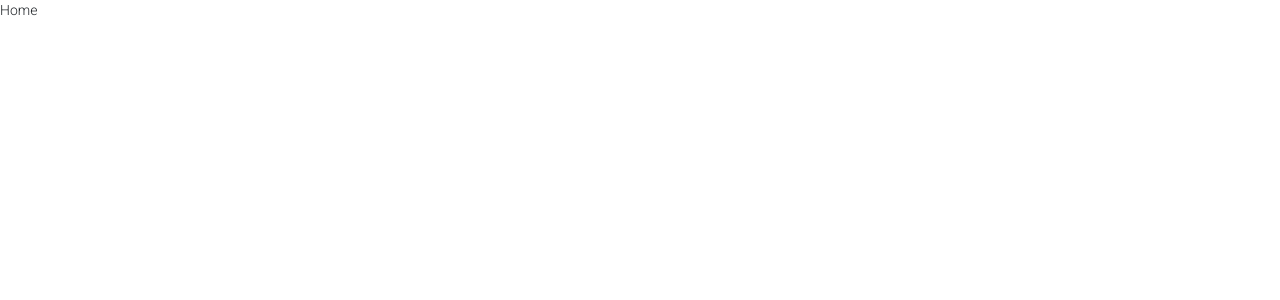
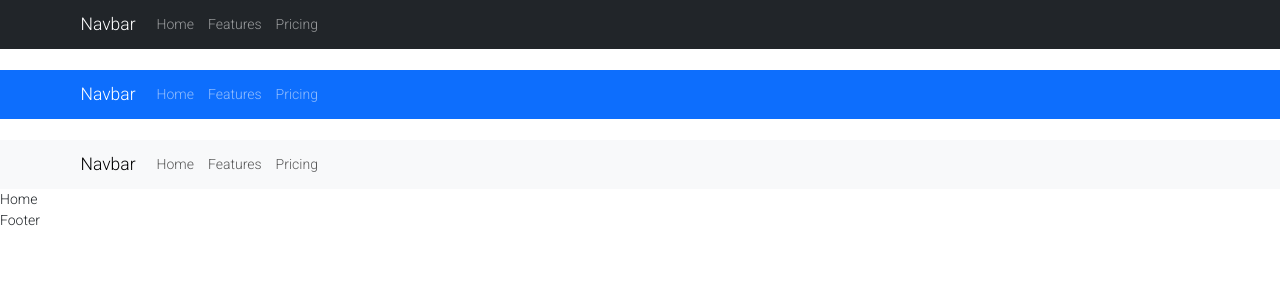
Before and after one commit to kanishkadz/QuickBites, a React (Create React App) app in the folder quick-bite/: page / in a window 1280 px wide. Shown: the top 300 px of the page. Built offline with nearby package versions, Linux system fonts and the light colour scheme.

Commit message:
Update Home.js

```diff
--- a/quick-bite/src/pages/Home/Home.js
+++ b/quick-bite/src/pages/Home/Home.js
@@ -1,8 +1,13 @@
 import React from 'react'
+import Layout from '../../components/Layouts/Layout'
 
 function Home() {
   return (
-    <div>Home</div>
+    <>
+      <Layout>
+        <div>Home</div>
+      </Layout>
+    </>
   )
 }
 
```
